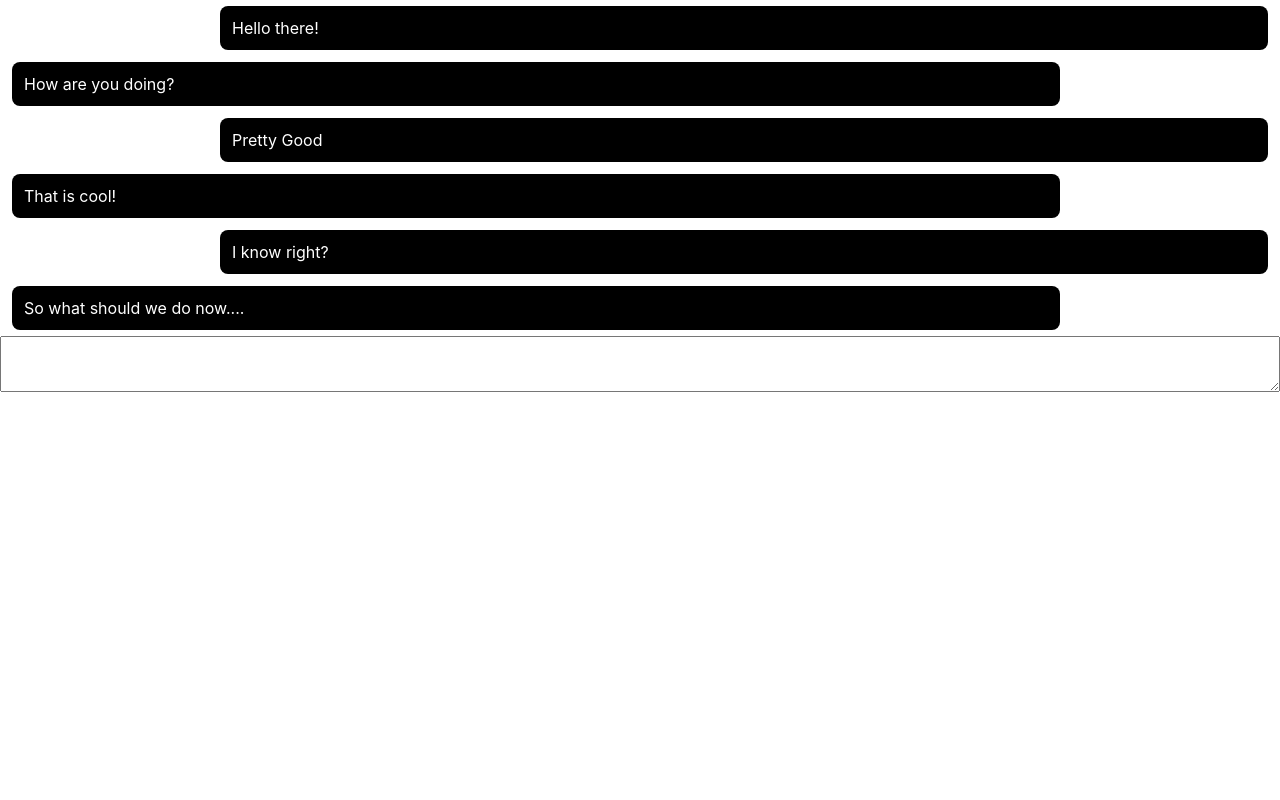
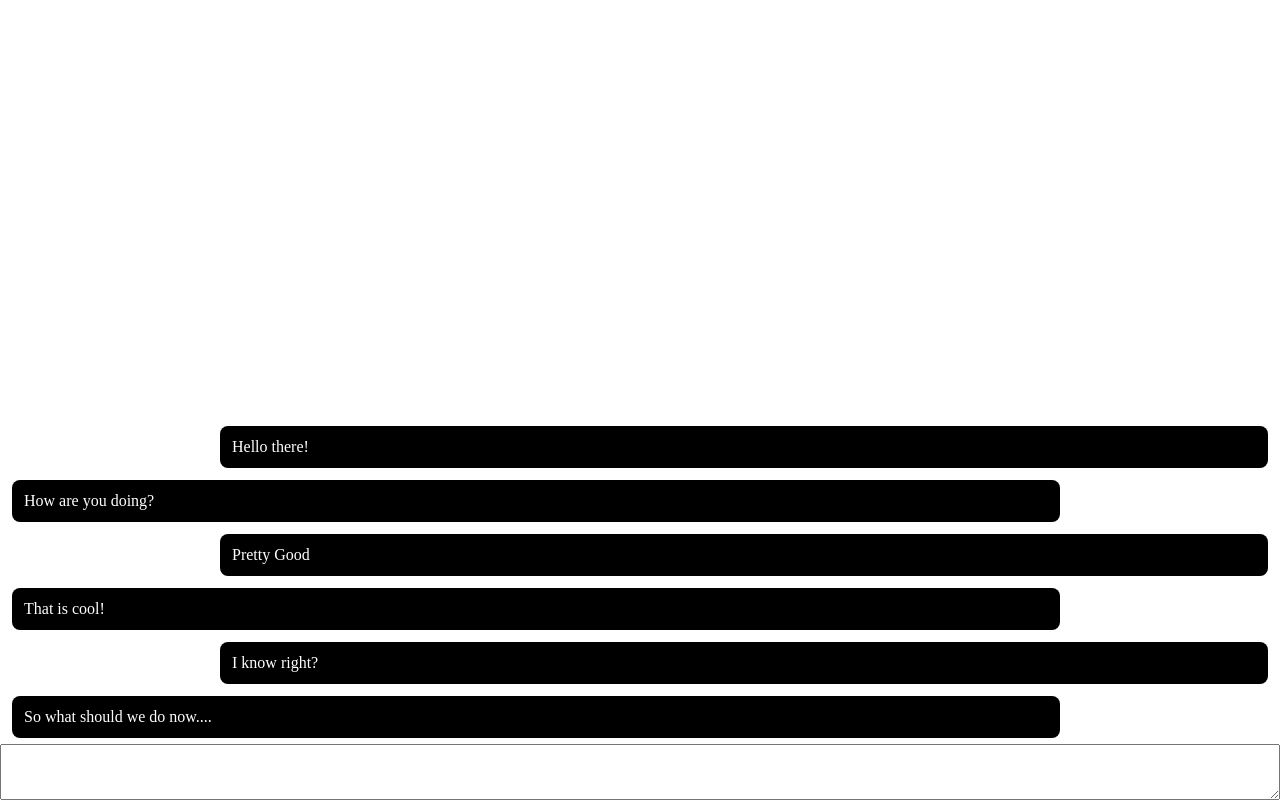
Before and after one commit to vlfed-mage/simple-whatsapp-clone, a React app: page / in a window 1280 px wide. Built offline with nearby package versions, Linux system fonts and the light colour scheme.

Commit message:
Fix scrolling positioning

```diff
--- a/src/components/app/app.js
+++ b/src/components/app/app.js
@@ -4,7 +4,7 @@ import './app.scss';
 
 import Message from '../message';
 import Input from '../input';
-import { useFakeConvo } from '../hooks';
+import { useFakeConvo, useScrollToBottom } from '../hooks';
 
 const initialMessages = [
     { id: 1, content: 'Hello there!', from: 'me' },
@@ -18,9 +18,11 @@ const App = () => {
 
     useFakeConvo(setMessages);
 
+    const scrollRef = useScrollToBottom(messages);
+
     return (
         <div className='app-wrapper'>
-            <div className='app-container'>
+            <div className='app-container' ref={ref => (scrollRef.current = ref)}>
                 {messages.map(({ id, ...message }) => (
                     <Message key={id} {...message} />
                 ))}
--- a/src/components/app/app.scss
+++ b/src/components/app/app.scss
@@ -1,4 +1,6 @@
 .app {
+    height: 100%;
+
     &-wrapper {
         display: flex;
         height: 100%;
@@ -8,7 +10,7 @@
 
     &-container {
         display: flex;
-        overflow: scroll;
+        overflow-y: scroll;
         height: max-content;
         flex-direction: column;
     }
--- a/src/components/hooks/index.js
+++ b/src/components/hooks/index.js
@@ -1,4 +1,5 @@
 import useFakeMessage from './use-fake-message';
 import useFakeConvo from './use-fake-convo';
+import useScrollToBottom from './use-scroll-to-bottom';
 
-export { useFakeMessage, useFakeConvo };
+export { useFakeMessage, useFakeConvo, useScrollToBottom };
--- /dev/null
+++ b/src/components/hooks/use-scroll-to-bottom.js
@@ -0,0 +1,16 @@
+import { useEffect, useRef } from 'react';
+
+const useScrollToBottom = messages => {
+    const scrollContainer = useRef();
+
+    useEffect(() => {
+        if (!scrollContainer?.current) return;
+        console.log('test');
+
+        scrollContainer.current.scrollTo(0, scrollContainer.current.scrollHeight);
+    }, [messages]);
+
+    return scrollContainer;
+};
+
+export default useScrollToBottom;
--- a/src/index.js
+++ b/src/index.js
@@ -2,6 +2,7 @@
 import ReactDOM from 'react-dom/client';
 
 import './index.scss';
+
 import App from './components/app';
 
 const root = ReactDOM.createRoot(document.getElementById('root'));
--- a/src/index.scss
+++ b/src/index.scss
@@ -1,11 +1,6 @@
+html,
 body {
+    height: 100%;
     margin: 0;
-    font-family: -apple-system, BlinkMacSystemFont, 'Segoe UI', 'Roboto', 'Oxygen', 'Ubuntu',
-        'Cantarell', 'Fira Sans', 'Droid Sans', 'Helvetica Neue', sans-serif;
-    -webkit-font-smoothing: antialiased;
-    -moz-osx-font-smoothing: grayscale;
+    padding: 0;
 }
-
-code {
-    font-family: source-code-pro, Menlo, Monaco, Consolas, 'Courier New', monospace;
-}
```
